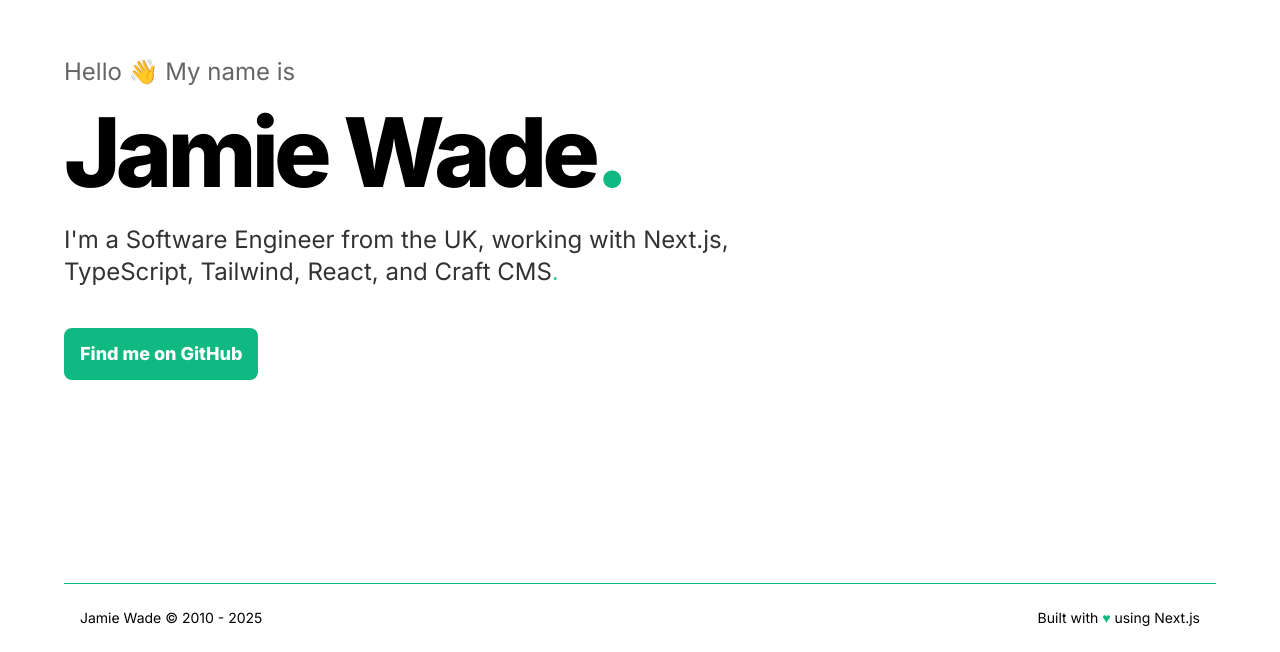
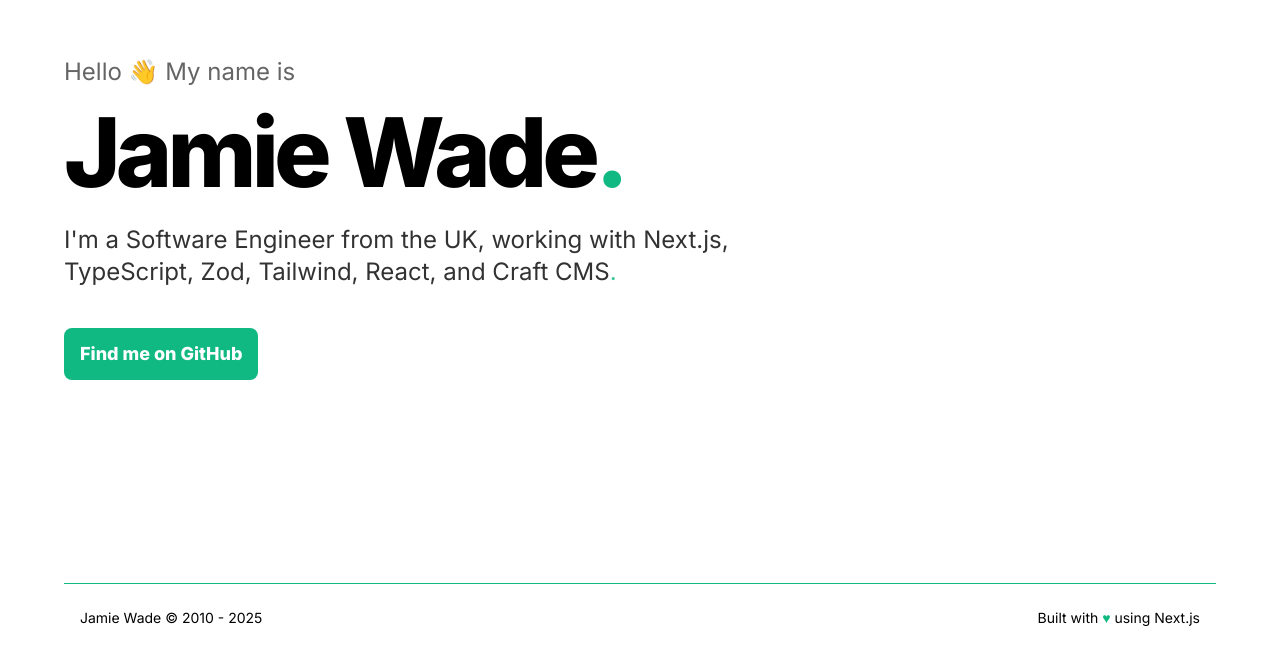
Before and after one commit to jamiewade/jamiewade.co.uk, a Next.js app: page / in a window 1280 px wide. Shown: the part 148-800 px from the top of the page. Built offline with nearby package versions, Linux system fonts and the light colour scheme.

Commit message:
Adds Zod to my skills list

```diff
--- a/src/app/layout.tsx
+++ b/src/app/layout.tsx
@@ -21,7 +21,7 @@ export const viewport: Viewport = {
 export const metadata: Metadata = {
 	title: 'Jamie Wade - Software Engineer',
 	description:
-		'Jamie Wade is a Senior Software Engineer based in the UK. Jamie has years of experience working with Next.js, Tailwind CSS, JavaScript, and Craft CMS, as well as experience with using TypeScript, React, PostCSS, and GraphQL.',
+		'Jamie Wade is a Senior Software Engineer based in the UK. Jamie has years of experience working with Next.js, Tailwind CSS, JavaScript, and Craft CMS, as well as experience with using TypeScript, Zod, React, PostCSS, and GraphQL.',
 };
 
 export default function RootLayout({
--- a/src/app/page.tsx
+++ b/src/app/page.tsx
@@ -34,11 +34,10 @@ export default function Home(): React.JSX.Element {
 
 						<p
 							className={
-								'mb-8 opacity-80 text-sm max-w-72 2xs:mb-9 2xs:text-base 2xs:max-w-xs xs:max-w-md sm:text-lg md:mb-10 md:text-xl md:max-w-lg lg:text-2xl lg:max-w-2xl'
+								'mb-8 opacity-80 text-sm max-w-72 2xs:mb-9 2xs:text-base 2xs:max-w-xs xs:max-w-sm sm:text-lg md:mb-10 md:text-xl md:max-w-xl lg:text-2xl lg:max-w-2xl'
 							}
 						>
-							{`I'm a Software Engineer from the UK, working with Next.js, TypeScript,
-Tailwind, React, and Craft CMS`}
+							{`I'm a Software Engineer from the UK, working with Next.js, TypeScript, Zod, Tailwind, React, and Craft CMS`}
 							<span className={'text-emerald-500'}>.</span>
 						</p>
 
```
